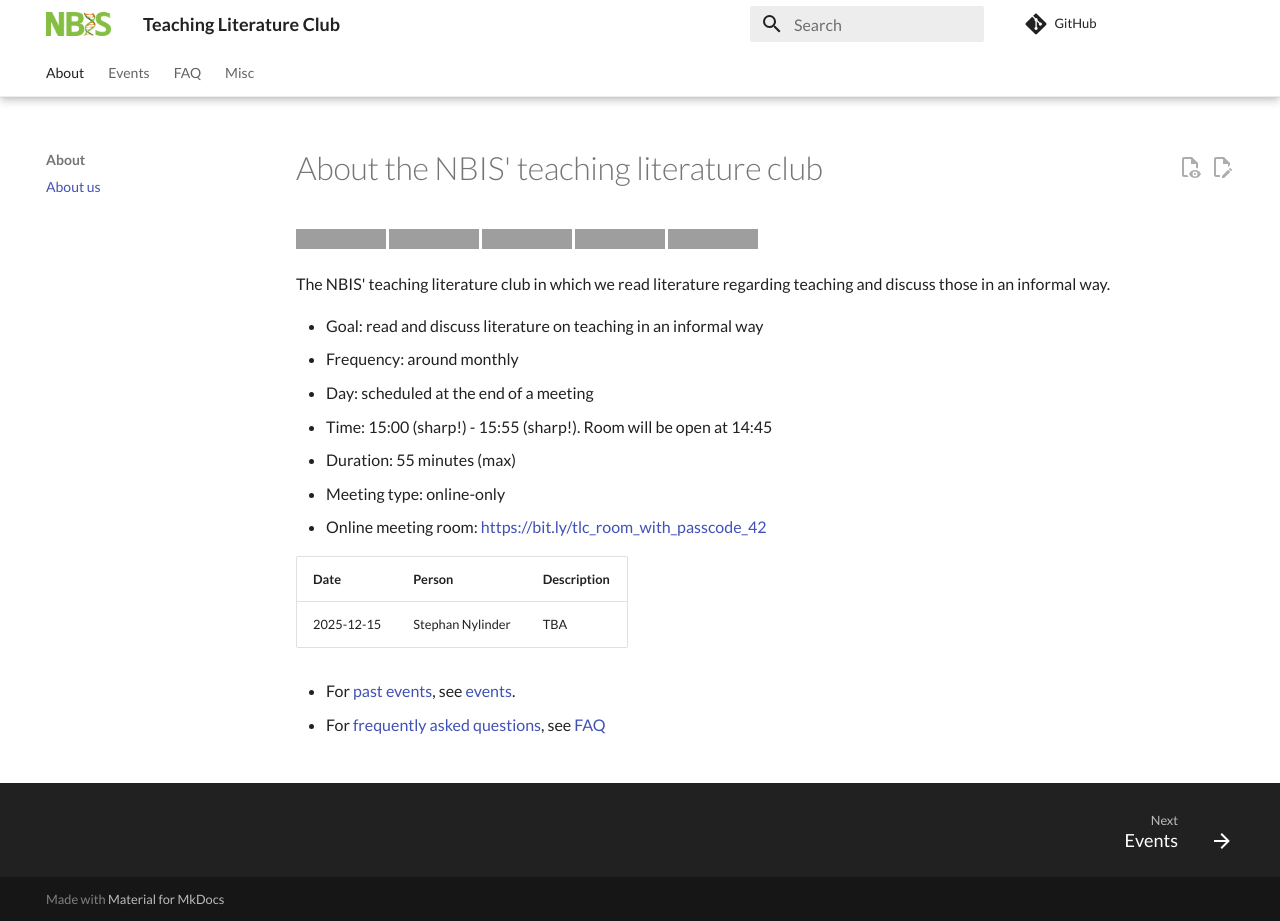
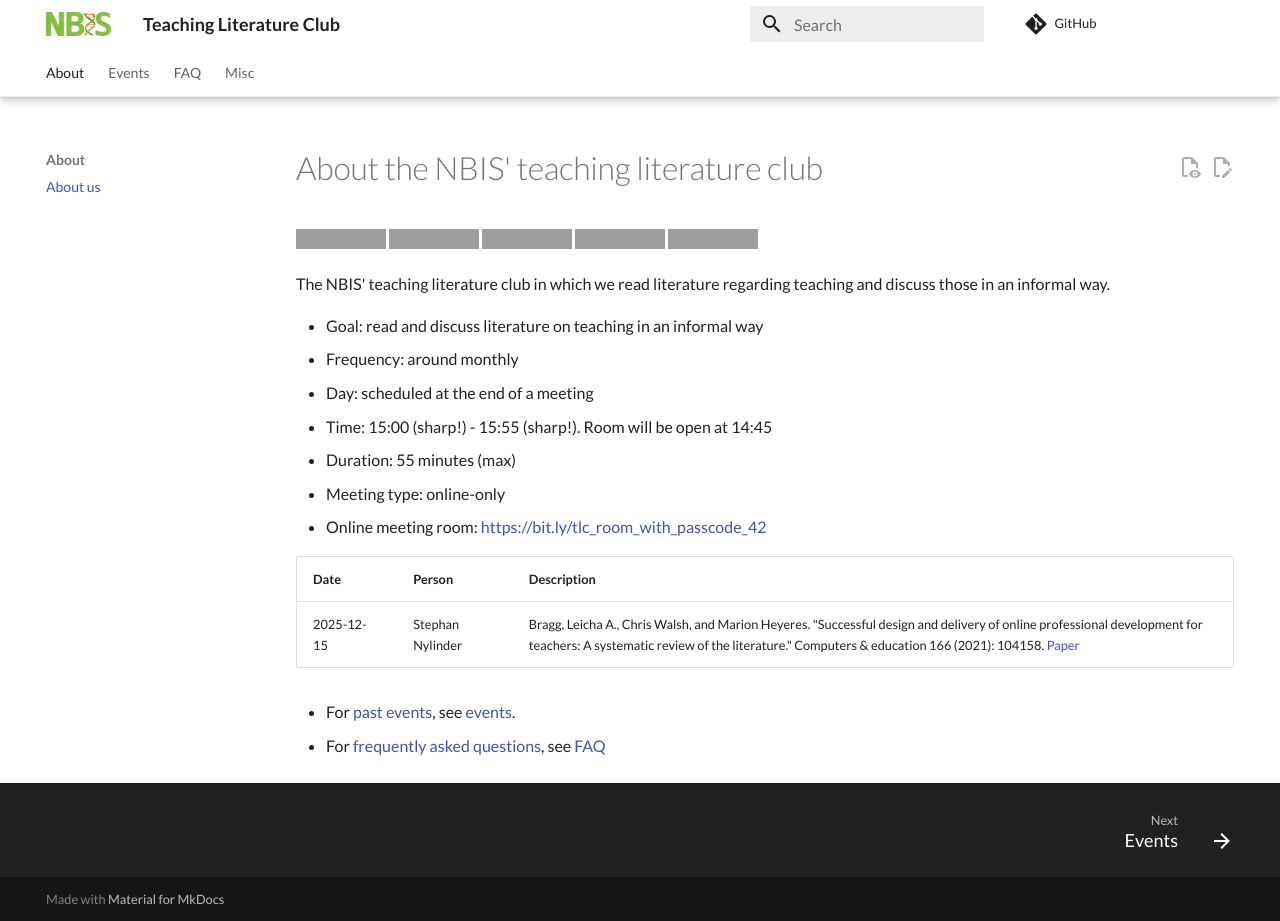
Before and after one commit to NBISweden/teaching_literature_club, an MkDocs documentation site: the page built from docs/README.md, in a window 1280 px wide and 921 px high, cut to the strip 0-921 px from the top of the window. Built offline with MkDocs 1.6.1 and Material for MkDocs 9.7.7, drawn with Linux system fonts in a browser that asks for light colours; comment, search, counter and statistics services are not loaded; grey boxes are pictures that could not be loaded.

Commit message:
Selected paper

```diff
--- a/docs/README.md
+++ b/docs/README.md
@@ -34,7 +34,7 @@ and discuss those in an informal way.
 
 | Date       | Person           | Description  |
 | ---------- | ---------------- | ------------ |
-| 2025-12-15 | Stephan Nylinder | TBA          |
+| 2025-12-15 | Stephan Nylinder | Bragg, Leicha A., Chris Walsh, and Marion Heyeres. "Successful design and delivery of online professional development for teachers: A systematic review of the literature." Computers & education 166 (2021): 104158. [Paper](https://www.sciencedirect.com/science/article/abs/pii/S036013152100035X?casa_token=4rtj6MH4PtIAAAAA:-cr3L-cbnMSPXwxWyC7qXB1BEO2RksBqrRjr7Bl1U-_JZYp2IAE9B88yfxjHH-_6bONkt6wHauw)|
 
 <!-- markdownlint-enable MD013 -->
 
```
